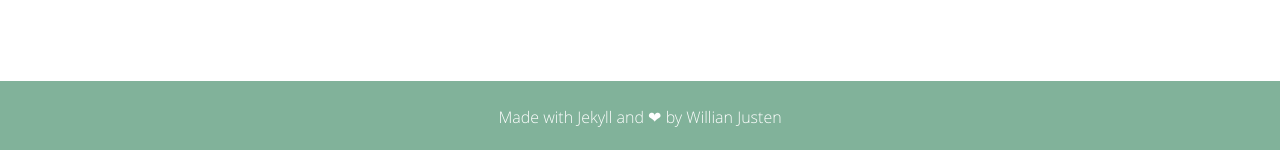
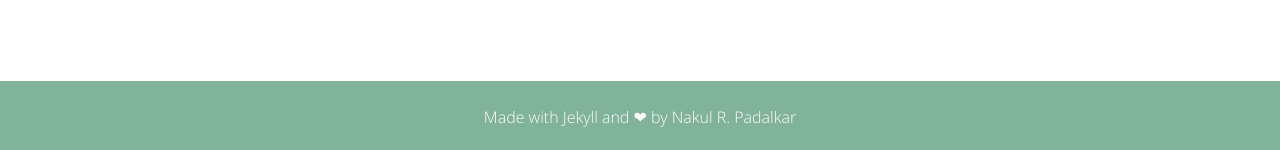
Before and after one commit to nakulpadalkar/nakulpadalkar.github.io, a Jekyll site: the page built from index.html, in a window 1280 px wide. Shown: the part 1594-1744 px from the top of the page. Built offline with Jekyll 4.4.1, drawn with Linux system fonts in a browser that asks for light colours.

Commit message:
Update footer.html
color update
footer update
icon color update

```diff
--- a/_includes/footer.html
+++ b/_includes/footer.html
@@ -1,4 +1,4 @@
 <footer>
-    <p>Made with <a href="http://jekyllrb.com/" target="_blank">Jekyll</a> and <span class="love">❤</span> by <a href="https://willianjusten.com.br">Willian Justen</a></p>
+    <p>Made with <a href="http://jekyllrb.com/" target="_blank">Jekyll</a> and <span class="love">❤</span> by <a href="https://nakulpadalkar.github.io">Nakul R. Padalkar</a></p>
 </footer>
 <script src="{{ "/assets/js/main.js" | prepend: site.baseurl }}"></script>
```
